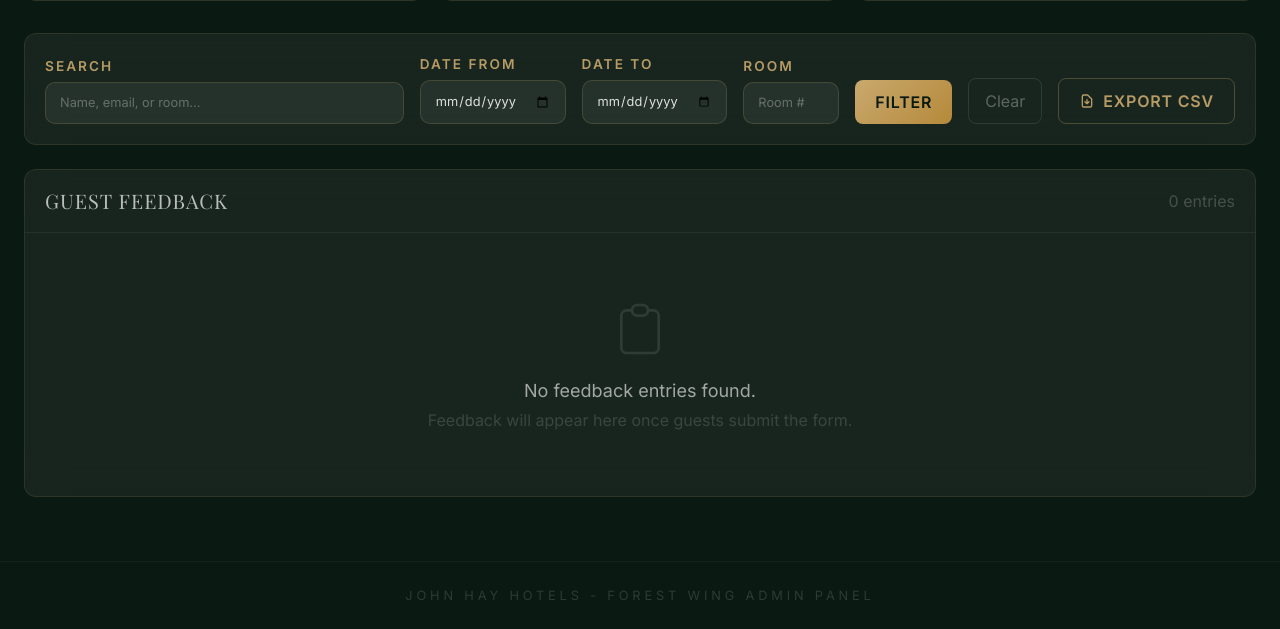
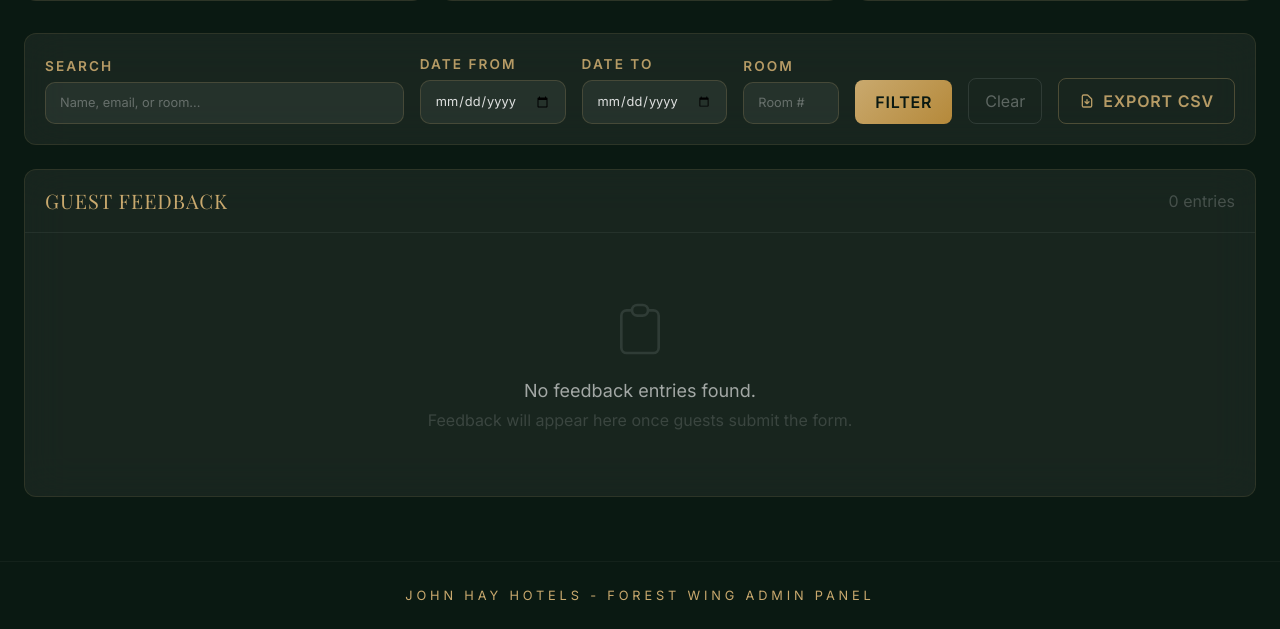
Before and after one commit to Jay7Code/Feedback-form, a PHP site: page /Feedback-form/admin/index.php in a window 1280 px wide. Shown: the part 260-889 px from the top of the page. Run offline with PHP 8.4, Linux system fonts and the light colour scheme; the visitor is signed in with stand-in values (Sample User, id 1); data that the repository does not hold is empty; some libraries are stand-ins or nearby versions.

Commit message:
minimal color fix admin side

```diff
--- a/admin/index.php
+++ b/admin/index.php
@@ -272,7 +272,7 @@ function ratingLabel($val)
         <!-- ═══ FEEDBACK TABLE ═══ -->
         <div class="glass-card rounded-xl overflow-hidden">
             <div class="px-5 py-4 border-b border-white/[0.06] flex items-center justify-between">
-                <h2 class="font-serif text-white/70 text-[1.25rem] tracking-wider uppercase">Guest Feedback</h2>
+                <h2 class="font-serif text-gold-400/100 text-[1.25rem] tracking-wider uppercase">Guest Feedback</h2>
                 <span class="text-white/20 text-[1rem]"><?= $totalCount ?> entries</span>
             </div>
 
@@ -370,7 +370,7 @@ function ratingLabel($val)
 
     <!-- Footer -->
     <footer class="text-center py-6 border-t border-white/[0.04] mt-8">
-        <p class="text-white/15 text-[0.8rem] uppercase tracking-[0.3em]">John Hay Hotels - Forest Wing Admin Panel</p>
+        <p class="text-gold-400/100 text-[0.8rem] uppercase tracking-[0.3em]">John Hay Hotels - Forest Wing Admin Panel</p>
     </footer>
 
 </body>
--- a/admin/reports.php
+++ b/admin/reports.php
@@ -228,7 +228,7 @@ $_SESSION["admin_logged_in"] !== true
 
     <!-- Footer -->
     <footer class="text-center py-6 border-t border-white/[0.04] mt-8 no-print">
-        <p class="text-white/15 text-[0.8rem] uppercase tracking-[0.3em]">John Hay Hotels - Forest Wing Admin Panel</p>
+        <p class="text-gold-400/100 text-[0.8rem] uppercase tracking-[0.3em]">John Hay Hotels - Forest Wing Admin Panel</p>
     </footer>
 
     <script>
```
Also changed, not shown: admin/analytics.php (+9 -9 lines).
